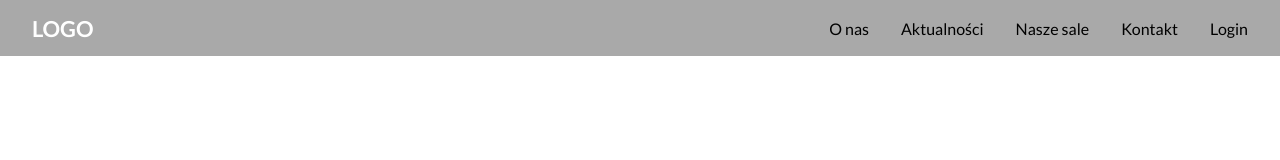
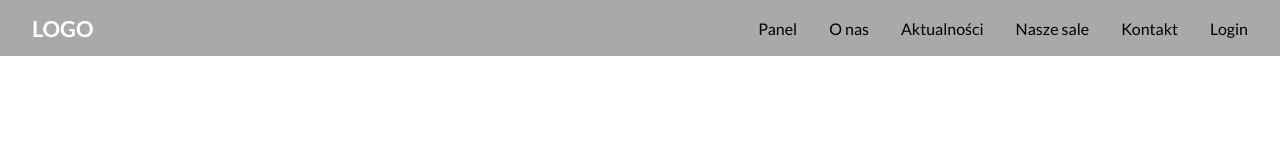
Before and after one commit to Kiranchai/zacisze-front, a React (Create React App) app: page / in a window 1280 px wide. Shown: the top 160 px of the page. Built offline with nearby package versions, Linux system fonts and the light colour scheme.

Commit message:
added dashboard link into navbar

```diff
--- a/src/components/Navbar/Navbar.tsx
+++ b/src/components/Navbar/Navbar.tsx
@@ -26,6 +26,12 @@ const Navbar = () => {
         </div>
 
         <ul className={iconIsActive ? "navbar-list showed" : "navbar-list"}>
+          <li>
+            <NavLink className="navbar-link" to="/dashboard">
+              Panel
+            </NavLink>
+          </li>
+
           <li>
             <NavLink className="navbar-link" to="/about">
               O nas
```
